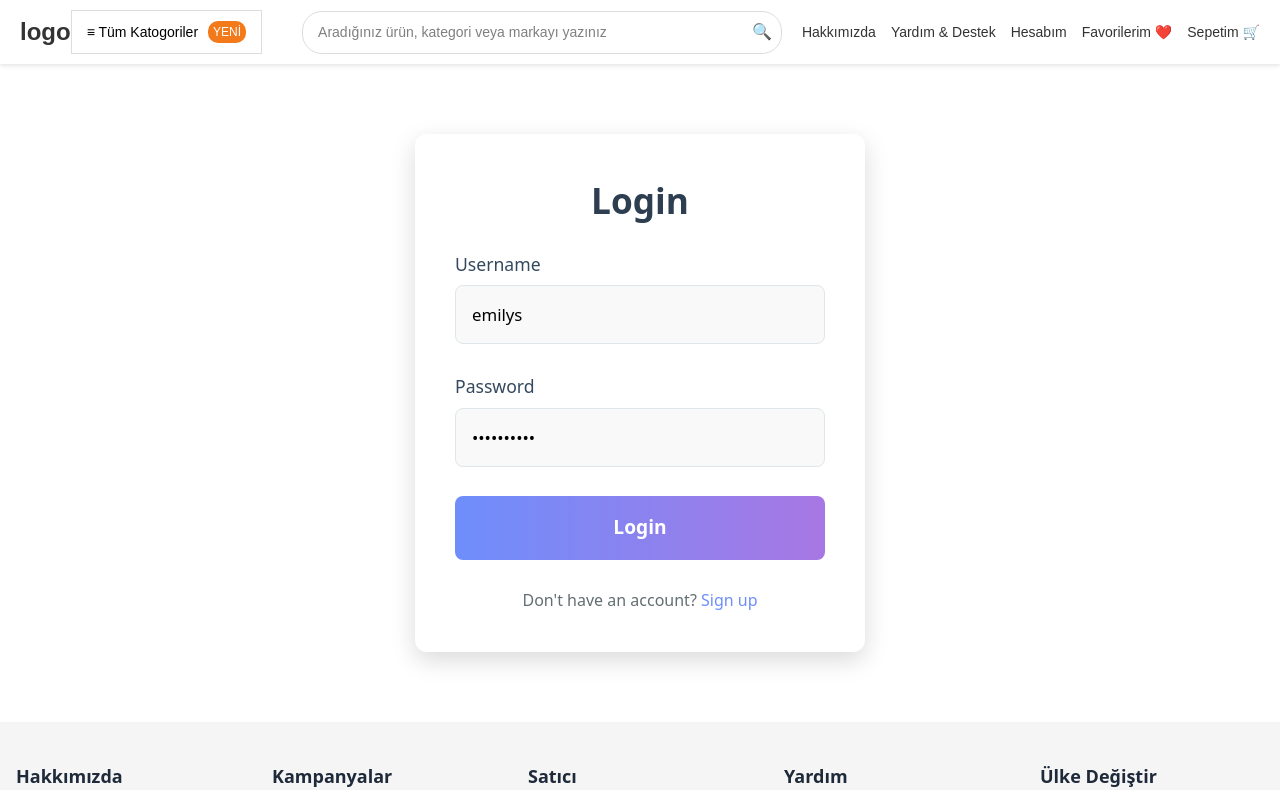
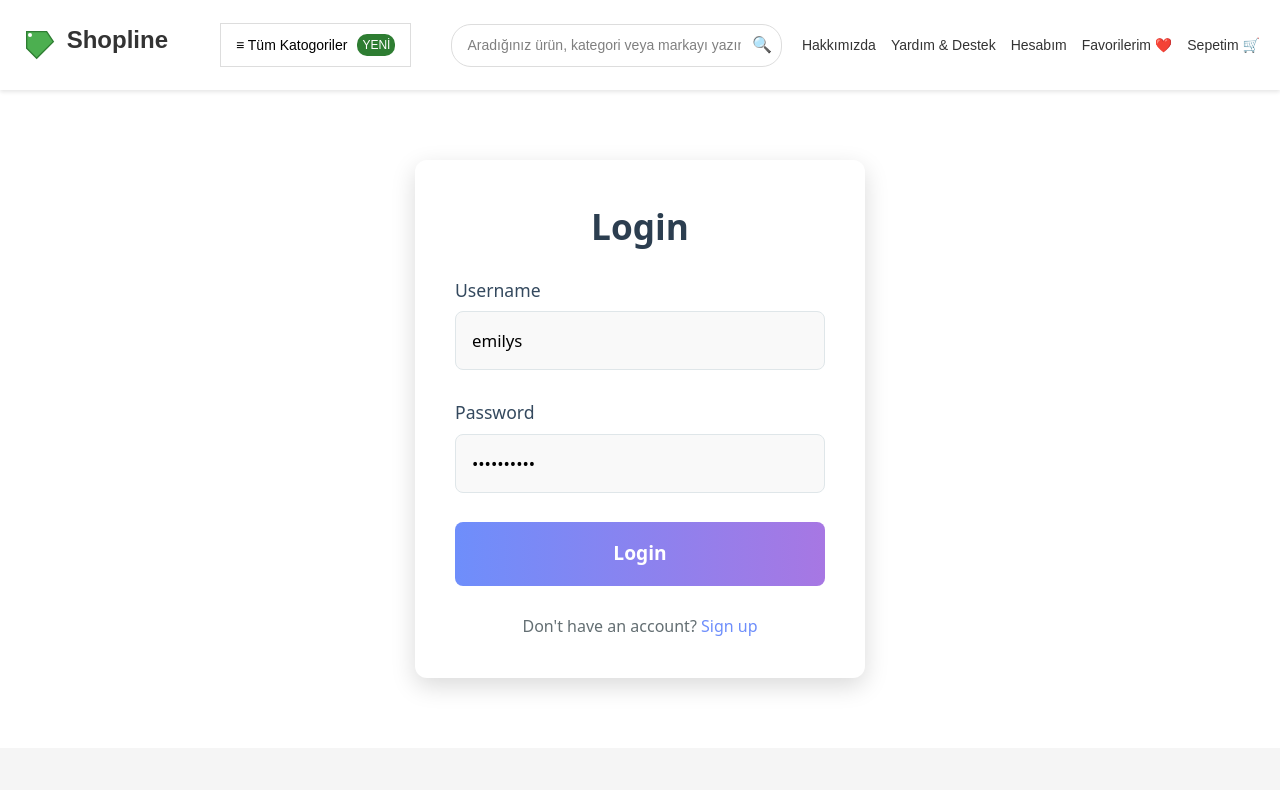
Before and after one commit to uhutsancar/e-commerce.web, an Angular app: page / in a window 1280 px wide. Shown: the top 790 px of the page. Built offline with nearby package versions, Linux system fonts and the light colour scheme.

Commit message:
logo added and color update

```diff
--- a/src/layout/header/header.component.css
+++ b/src/layout/header/header.component.css
@@ -78,7 +78,7 @@
     }
 
     .categories-btn .new {
-      background-color: #f27a1a;
+      background-color: #2E7D32;
       color: #fff;
       padding: 2px 5px;
       border-radius: 10px;
@@ -114,7 +114,7 @@
 
     .dropdown-column h4 {
       margin-bottom: 10px;
-      color: #f27a1a;
+      color: #2E7D32;
       font-size: 14px;
       white-space: nowrap;
     }
@@ -135,7 +135,7 @@
     }
 
     .dropdown-column ul li a:hover {
-      color: #f27a1a;
+      color: #2E7D32;
     }
 
     /* Responsive Design */
--- a/src/layout/header/header.component.html
+++ b/src/layout/header/header.component.html
@@ -1,6 +1,19 @@
 <header>
 
-  <div class="logo">logo</div>
+  <div class="logo">
+    <svg width="200" height="70" viewBox="0 0 300 100" xmlns="http://www.w3.org/2000/svg">
+    <!-- Etiket simgesi -->
+    <g transform="translate(0, 20)">
+      <path d="M10 10 L40 10 L50 25 L25 50 L10 35 Z" fill="#4CAF50" stroke="#2E7D32" stroke-width="2"/>
+      <circle cx="15" cy="15" r="3" fill="#fff"/>
+    </g>
+
+    <!-- Marka ismi -->
+    <text x="70" y="55" font-family="Arial, sans-serif" font-size="36" fill="#333" font-weight="bold">
+      Shopline
+    </text>
+  </svg>
+  </div>
 
   <div class="categories">
     <button class="categories-btn">
```
